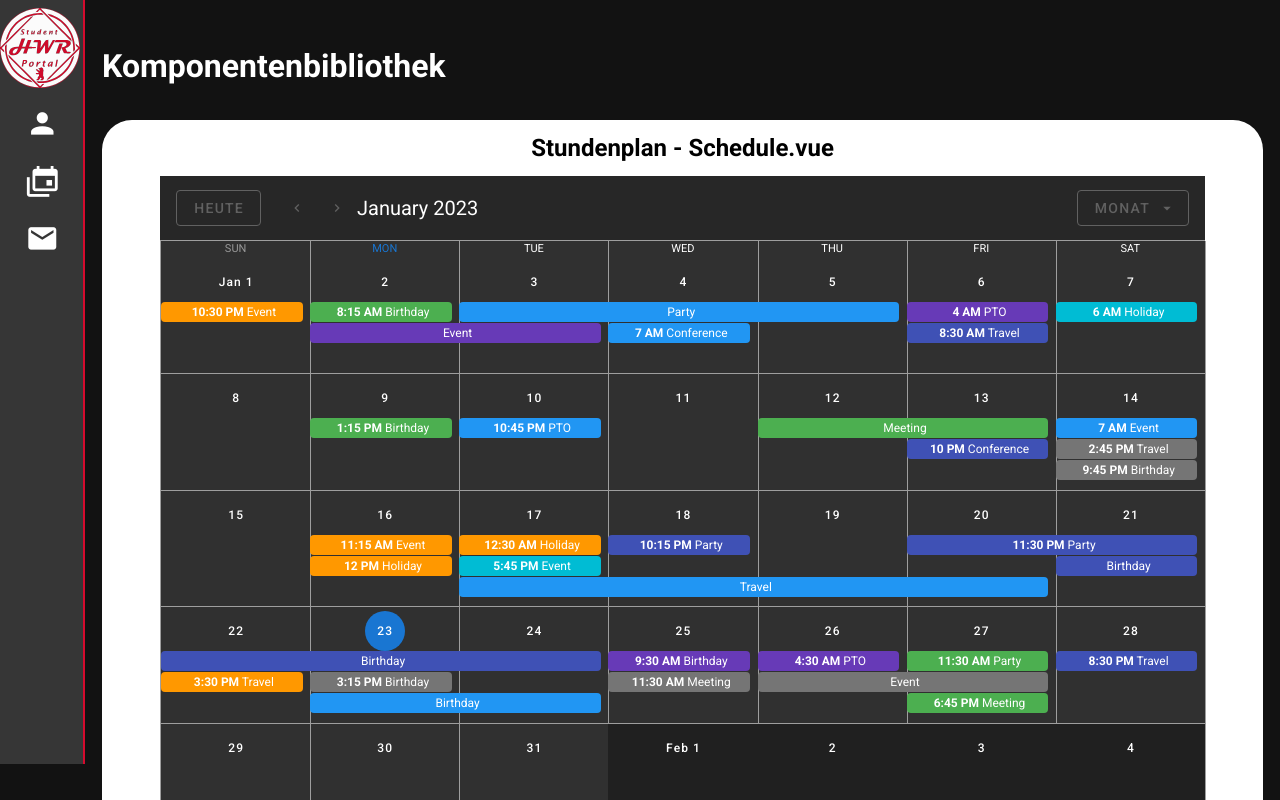
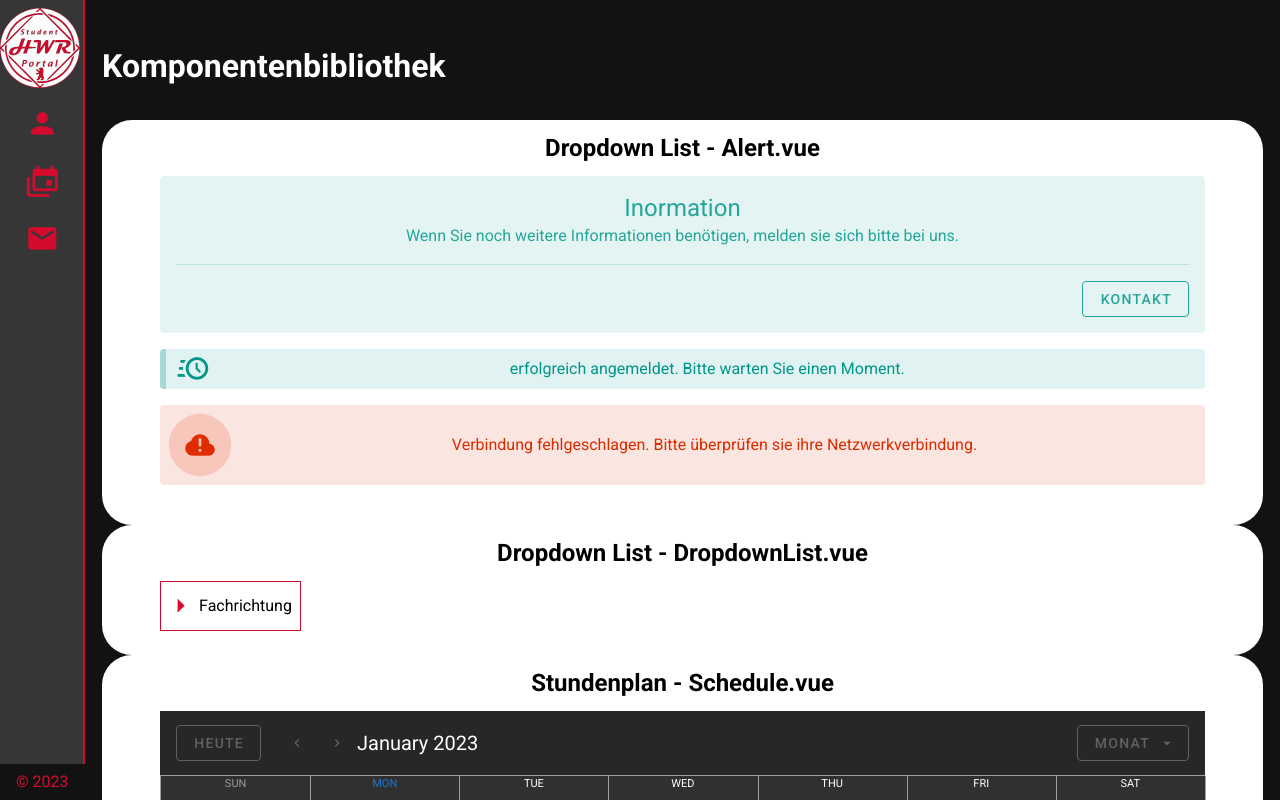
Before and after one commit to HWR-All-In-One/Frontend, a Nuxt app: page /test in a window 1280 px wide. Shown: the top 800 px of the page. Built offline with nearby package versions, Linux system fonts and the light colour scheme.

Commit message:
CHANG in Style, DropdownList. Components --> test

```diff
--- a/components/DropdownList.vue
+++ b/components/DropdownList.vue
@@ -1,12 +1,10 @@
 <template>
   <div @click="selectNode" class="menu-item">
     <v-treeview :items="items"></v-treeview>
-
   </div>
 </template>
 
-<--!   <div @click="openDialog(item) class="item.name"  -->
-
+<--! <div @click="openDialog(item) class="item.name" -->
 
 <script>
 export default {
@@ -15,222 +13,227 @@ export default {
     items: [
       {
         id: 10000,
-        name: 'Fachrichtung',
+        name: "Fachrichtung",
         children: [
-          { id: 20000,
-            name: 'Informatik',
+          {
+            id: 20000,
+            name: "Informatik",
             children: [
               {
                 id: 30000,
-                name: 'Jahrgang',
+                name: "Jahrgang",
                 children: [
                   {
                     id: 40000,
-                    name: '2021',
+                    name: "2021",
                     children: [
                       {
                         id: 50000,
-                        name: '1. Semester',
+                        name: "1. Semester",
                         children: [
                           {
-
                             id: 60000,
-                            name: 'Kurs A',
-                            link:'#'
+                            name: "Kurs A",
+                            link: "#"
                           },
                           {
                             id: 60001,
-                            name: 'Kurs B',
-                          },
-                        ],
+                            name: "Kurs B"
+                          }
+                        ]
                       },
                       {
                         id: 50001,
-                        name: '2. Semester',
+                        name: "2. Semester",
                         children: [
                           {
                             id: 60002,
-                            name: 'Kurs A',
+                            name: "Kurs A"
                           },
                           {
                             id: 60003,
-                            name: 'Kurs B',
-                          },
-                        ],
+                            name: "Kurs B"
+                          }
+                        ]
                       },
                       {
                         id: 50002,
-                        name: '3. Semester',
+                        name: "3. Semester",
                         children: [
                           {
                             id: 60004,
-                            name: 'Kurs A',
+                            name: "Kurs A"
                           },
                           {
                             id: 60005,
-                            name: 'Kurs B',
-                          },
-                        ],
+                            name: "Kurs B"
+                          }
+                        ]
                       },
                       {
                         id: 50003,
-                        name: '4. Semester',
+                        name: "4. Semester",
                         children: [
                           {
                             id: 60006,
-                            name: 'Kurs A',
+                            name: "Kurs A"
                           },
                           {
                             id: 60007,
-                            name: 'Kurs B',
-                          },
-                        ],
+                            name: "Kurs B"
+                          }
+                        ]
                       },
                       {
                         id: 50004,
-                        name: '5. Semester',
+                        name: "5. Semester",
                         children: [
                           {
                             id: 60008,
-                            name: 'Kurs A',
+                            name: "Kurs A"
                           },
                           {
                             id: 60009,
-                            name: 'Kurs B',
-                          },
-                        ],
+                            name: "Kurs B"
+                          }
+                        ]
                       },
                       {
                         id: 50005,
-                        name: '6. Semester',
+                        name: "6. Semester",
                         children: [
                           {
                             id: 60010,
-                            name: 'Kurs A',
+                            name: "Kurs A"
                           },
                           {
                             id: 60011,
-                            name: 'Kurs B',
-                          },
-                        ],
-                      },
+                            name: "Kurs B"
+                          }
+                        ]
+                      }
                     ]
                   },
                   {
                     id: 40001,
-                    name: '2022',
+                    name: "2022",
                     children: [
                       {
                         id: 50006,
-                        name: '1. Semester',
+                        name: "1. Semester",
                         children: [
                           {
                             id: 60012,
-                            name: 'Kurs A',
+                            name: "Kurs A"
                           },
                           {
                             id: 60013,
-                            name: 'Kurs B',
-                          },
-                        ],
+                            name: "Kurs B"
+                          }
+                        ]
                       },
                       {
                         id: 50007,
-                        name: '2. Semester',
+                        name: "2. Semester",
                         children: [
                           {
                             id: 60014,
-                            name: 'Kurs A',
+                            name: "Kurs A"
                           },
                           {
                             id: 60015,
-                            name: 'Kurs B',
-                          },
-                        ],
+                            name: "Kurs B"
+                          }
+                        ]
                       },
                       {
                         id: 50008,
-                        name: '3. Semester',
+                        name: "3. Semester",
                         children: [
                           {
                             id: 60016,
-                            name: 'Kurs A',
+                            name: "Kurs A"
                           },
                           {
                             id: 60017,
-                            name: 'Kurs B',
-                          },
-                        ],
+                            name: "Kurs B"
+                          }
+                        ]
                       },
                       {
                         id: 50009,
-                        name: '4. Semester',
+                        name: "4. Semester",
                         children: [
                           {
                             id: 60018,
-                            name: 'Kurs A',
+                            name: "Kurs A"
                           },
                           {
                             id: 60019,
-                            name: 'Kurs B',
-                          },
-                        ],
+                            name: "Kurs B"
+                          }
+                        ]
                       },
                       {
                         id: 50010,
-                        name: '5. Semester',
+                        name: "5. Semester",
                         children: [
                           {
                             id: 60020,
-                            name: 'Kurs A',
+                            name: "Kurs A"
                           },
                           {
                             id: 60021,
-                            name: 'Kurs B',
-                          },
-                        ],
+                            name: "Kurs B"
+                          }
+                        ]
                       },
                       {
                         id: 50011,
-                        name: '6. Semester',
+                        name: "6. Semester",
                         children: [
                           {
                             id: 60022,
-                            name: 'Kurs A',
+                            name: "Kurs A"
                           },
                           {
                             id: 60023,
-                            name: 'Kurs B',
-                          },
-                        ],
-                      },
+                            name: "Kurs B"
+                          }
+                        ]
+                      }
                     ]
                   },
                   {
                     id: 40002,
-                    name: '2023'
-                  },
-                ],
-              },
-            ],
-          },
+                    name: "2023"
+                  }
+                ]
+              }
+            ]
+          }
         ]
-      },
-    ],
-  }),
-}
+      }
+    ]
+  })
+};
 </script>
 
 <style>
 .menu-item {
   display: flex;
-  color: #FFF;
+  color: #000000;
   transition: 0.4s;
 }
+
+.theme--dark.v-treeview {
+  color: #000000;
+}
+
 .v-treeview-node__root {
   display: flex;
   flex-direction: row;
-  border: 1px solid #FFF;
+  border: 1px solid #d50b2e;
 }
 .v-treeview-node__children {
   align-items: right;
--- a/components/alert.vue
+++ b/components/alert.vue
@@ -1,53 +1,30 @@
 <template>
   <div>
-    <v-alert
-      text
-      color="info"
-    >
+    <v-alert text color="info">
       <h3 class="text-h5">
         Inormation
       </h3>
-      <div>Wenn Sie noch weitere Informationen benötigen, melden sie sich bitte bei uns.</div>
+      <div>
+        Wenn Sie noch weitere Informationen benötigen, melden sie sich bitte bei
+        uns.
+      </div>
 
-      <v-divider
-        class="my-4 info"
-        style="opacity: 0.22"
-      ></v-divider>
+      <v-divider class="my-4 info" style="opacity: 0.22"></v-divider>
 
-      <v-row
-        align="center"
-        no-gutters
-      >
-        <v-col class="grow">
-          Dokumentation.
-        </v-col>
-        <v-spacer></v-spacer>
+      <v-row align="center" no-gutters>
+        <v-col class="grow"> </v-col>
         <v-col class="shrink">
-          <v-btn
-            color="info"
-            outlined
-          >
-            Okay
+          <v-btn color="info" outlined>
+            Kontakt
           </v-btn>
         </v-col>
       </v-row>
     </v-alert>
 
-    <v-alert
-      text
-      dense
-      color="teal"
-      icon="mdi-clock-fast"
-      border="left"
-    >
+    <v-alert text dense color="teal" icon="mdi-clock-fast" border="left">
       erfolgreich angemeldet. Bitte warten Sie einen Moment.
     </v-alert>
-    <v-alert
-      text
-      prominent
-      type="error"
-      icon="mdi-cloud-alert"
-    >
+    <v-alert text prominent type="error" icon="mdi-cloud-alert">
       Verbindung fehlgeschlagen. Bitte überprüfen sie ihre Netzwerkverbindung.
     </v-alert>
   </div>
--- a/layouts/default.vue
+++ b/layouts/default.vue
@@ -11,7 +11,7 @@
       app
     >
       <v-list>
-       <div class="logo">
+        <div class="logo">
           <img src="../assets/HWR-AIO-lOGO.svg" alt="HWR-APP-logo" />
         </div>
         <v-list-item
@@ -45,7 +45,7 @@
         </v-list-item>
       </v-list>
     </v-navigation-drawer>
-    <v-footer :absolute="!fixed" app style="width: max-content;">
+    <v-footer fixed app style="width: max-content;">
       <span>&copy; {{ new Date().getFullYear() }}</span>
     </v-footer>
   </v-app>
@@ -53,7 +53,7 @@
 
 <script>
 export default {
-name: "app",
+  name: "app",
   name: "DefaultLayout",
   data() {
     return {
@@ -61,10 +61,10 @@ name: "app",
       drawer: false,
       fixed: false,
       items: [
-         {
+        {
           icon: "mdi-account",
           title: "Account",
-          to: "/account"
+          to: "../pages/account.vue"
         },
         {
           icon: "mdi-calendar-multiple",
@@ -74,15 +74,15 @@ name: "app",
         {
           icon: "mdi-email",
           title: "mail",
-          to: "/mail"
-        },
+          to: "../pages/mail.vue"
+        }
       ],
       miniVariant: false,
       right: true,
       rightDrawer: false,
-      title: "HWR All-In-One",
+      title: "HWR All-In-One"
     };
-  },
+  }
 };
 </script>
 
@@ -91,10 +91,10 @@ name: "app",
   background-color: transparent;
 }
 
-.v-list .v-list-item--active
-{
-    margin-top:5rem;
+.v-list .v-list-item--active {
+  margin-top: 10rem;
 }
+
 .v-navigation-drawer {
   background-color: #363636;
 
@@ -110,7 +110,6 @@ name: "app",
   }
 }
 
-
 .theme--dark.v-navigation-drawer:not(.v-navigation-drawer--floating)
   .v-navigation-drawer__border {
   background-color: #d50b2e;
@@ -120,18 +119,17 @@ name: "app",
   width: 0.12rem;
 }
 
-
 .v-icon.v-icon {
   font-size: 2.1rem;
+  color: #d50b2e;
 }
 
 .theme--dark.v-footer {
   background-color: transparent;
+  color: #d50b2e;
 }
 
 .theme--light.v-footer {
   background-color: transparent;
 }
-
-
 </style>
--- a/pages/test.vue
+++ b/pages/test.vue
@@ -14,6 +14,15 @@
 
         <!-- A -->
 
+        <div class="component">
+            <h2 class="component-title">
+                Dropdown List - Alert.vue
+            </h2>
+            <div class="component-box">
+                <Alert/>
+            </div>
+            <br/>
+        </div>
 
 
         <!-- B -->
@@ -26,6 +35,16 @@
 
         <!-- D -->
 
+
+        <div class="component">
+            <h2 class="component-title">
+                Dropdown List - DropdownList.vue
+            </h2>
+            <div class="component-box">
+                <DropdownList/>
+            </div>
+            <br/>
+        </div>
 
 
         <!-- E -->
```
